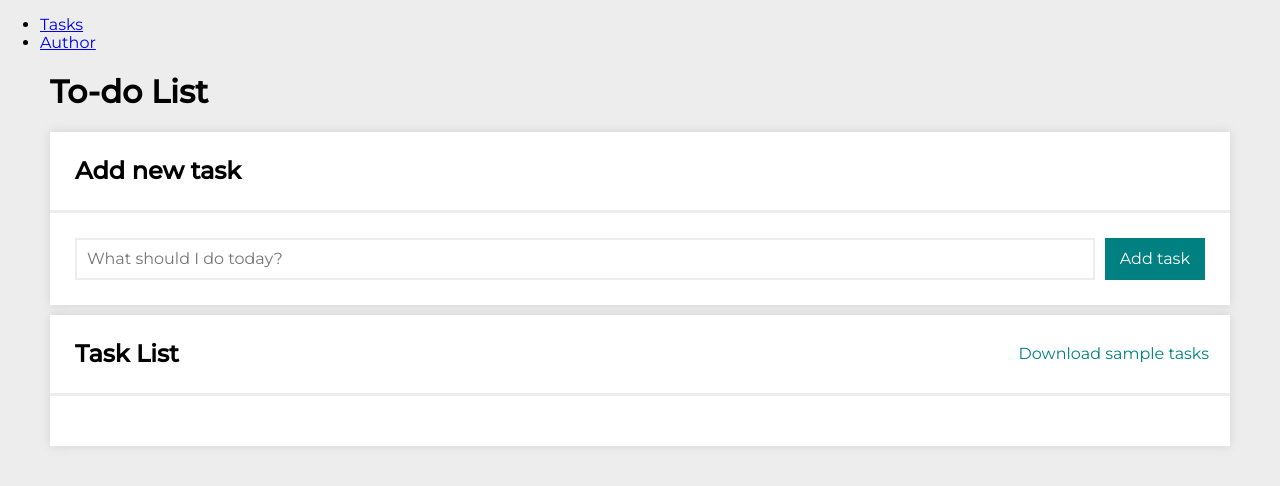
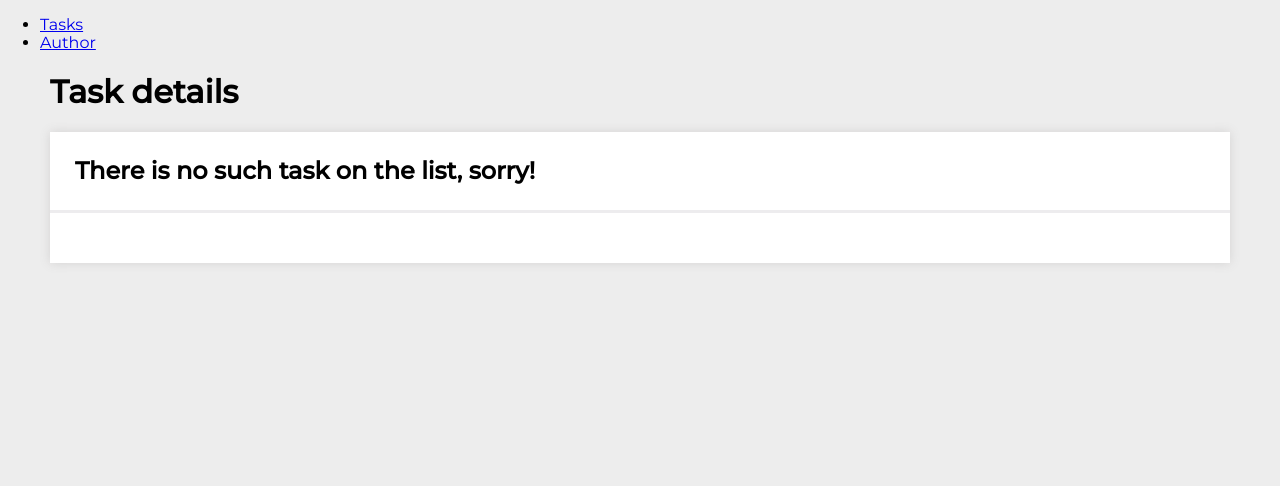
Before and after one commit to stolar-xyz/to-do-list-react, a React (Create React App) app: page /#/tasks/1 in a window 1280 px wide. Shown: the top 486 px of the page. Built offline with nearby package versions, Linux system fonts and the light colour scheme.

Commit message:
added task description subpage to tasks list

```diff
--- a/src/App/App.js
+++ b/src/App/App.js
@@ -1,7 +1,8 @@
 import React from "react";
 import { HashRouter, Link, Redirect, Route, Switch } from "react-router-dom";
-import Author from "./features/author/Author";
-import Tasks from "./features/tasks/Tasks";
+import AuthorPage from "./features/author/AuthorPage";
+import TasksPage from "./features/tasks/TasksPage/index";
+import TaskPage from "./features/tasks/TaskPage/index";
 
 const App = () => (
     <HashRouter>
@@ -15,11 +16,14 @@ const App = () => (
                 </li>
             </ul>
             <Switch>
+                <Route path="/tasks/:id">
+                    <TaskPage />
+                </Route>
                 <Route path="/tasks">
-                    <Tasks />
+                    <TasksPage />
                 </Route>
                 <Route path="/author">
-                    <Author />
+                    <AuthorPage />
                 </Route>
                 <Route path="/">
                     <Redirect to="/tasks" />
--- a/src/App/features/author/Author.js
+++ b/src/App/features/author/AuthorPage.js
@@ -3,7 +3,7 @@ import Section from "../../common/Section";
 import Header from "../../common/Header";
 import Container from "../../common/Container";
 
-const Author = () => (
+const AuthorPage = () => (
     <Container>
         <Header title="About author" />
         <Section
@@ -13,4 +13,4 @@ const Author = () => (
     </Container>
 );
 
-export default Author;
+export default AuthorPage;
--- /dev/null
+++ b/src/App/features/tasks/TaskPage/index.js
@@ -0,0 +1,29 @@
+import React from "react";
+import Section from "../../../common/Section";
+import Header from "../../../common/Header";
+import Container from "../../../common/Container";
+import { useParams } from "react-router-dom";
+import { useSelector } from "react-redux";
+import { getTaskById, setTasks } from "../tasksSlice";
+
+const TaskPage = () => {
+    const { id } = useParams();
+    const task = useSelector(state => getTaskById(state, id), (setTasks));
+
+    return (
+        <Container>
+            <Header title="Task details" />
+            <Section
+                title={task ? task.content : "There is no such task on the list, sorry!"}
+                body={task && (
+                    <>
+                        <strong>Completed:</strong> {task.done ? "Yes" : "No"}
+                    </>
+                )
+                }
+            />
+        </Container>
+    )
+};
+
+export default TaskPage;
--- a/src/App/features/tasks/Tasks.js
+++ /dev/null
@@ -1,24 +0,0 @@
-import React from "react";
-import Form from "./Form";
-import TaskList from "./TaskList";
-import Buttons from "./Buttons";
-import Section from "../../common/Section";
-import Header from "../../common/Header";
-import Container from "../../common/Container";
-
-const Tasks = () => (
-  <Container>
-    <Header title="To-do List" />
-    <Section
-      title="Add new task"
-      body={<Form />}
-    />
-    <Section
-      title="Task List"
-      body={<TaskList />}
-      extraHeaderContent={<Buttons />}
-    />
-  </Container>
-);
-
-export default Tasks;
--- a/src/App/features/tasks/Buttons/index.js
+++ b/src/App/features/tasks/TasksPage/Buttons/index.js
@@ -9,7 +9,7 @@ import {
     selectHideDone,
     selectIsEveryTaskDone,
     fetchExampleTasks
-} from "../../tasks/tasksSlice";
+} from "../../tasksSlice";
 
 const Buttons = () => {
     const areTasksEmpty = useSelector(selectAreTasksEmpty);
--- a/src/App/features/tasks/Form/index.js
+++ b/src/App/features/tasks/TasksPage/Form/index.js
@@ -1,7 +1,7 @@
 import { nanoid } from "@reduxjs/toolkit";
 import React, { useState, useRef } from "react";
 import { useDispatch } from "react-redux";
-import { addTask } from "../tasksSlice";
+import { addTask } from "../../tasksSlice";
 import { Button, Input, StyledForm } from "./styled";
 
 const Form = () => {
--- a/src/App/features/tasks/TaskList/index.js
+++ b/src/App/features/tasks/TasksPage/TaskList/index.js
@@ -2,7 +2,8 @@ import React from "react";
 import { useSelector, useDispatch } from "react-redux";
 import { FaCheck, FaTimes } from "react-icons/fa";
 import { Content, Item, Button, Tasks } from "./styled";
-import { selectTasks, toggleTaskDone, removeTask, selectHideDone } from "../tasksSlice";
+import { selectTasks, toggleTaskDone, removeTask, selectHideDone } from "../../tasksSlice";
+import { Link } from "react-router-dom";
 
 const TaskList = () => {
     const tasks = useSelector(selectTasks);
@@ -22,9 +23,8 @@ const TaskList = () => {
                         onClick={() => dispatch(toggleTaskDone(task.id))}>
                         <FaCheck title="check mark" />
                     </Button>
-                    <Content
-                        done={task.done}>
-                        {task.content}
+                    <Content done={task.done}>
+                        <Link to={`/tasks/${task.id}`}>{task.content}</Link>
                     </Content>
                     <Button
                         remove
--- /dev/null
+++ b/src/App/features/tasks/TasksPage/index.js
@@ -0,0 +1,24 @@
+import React from "react";
+import Form from "./Form";
+import TaskList from "./TaskList";
+import Buttons from "./Buttons";
+import Section from "../../../common/Section";
+import Header from "../../../common/Header";
+import Container from "../../../common/Container";
+
+const TasksPage = () => (
+    <Container>
+        <Header title="To-do List" />
+        <Section
+            title="Add new task"
+            body={<Form />}
+        />
+        <Section
+            title="Task List"
+            body={<TaskList />}
+            extraHeaderContent={<Buttons />}
+        />
+    </Container>
+);
+
+export default TasksPage;
--- a/src/App/features/tasks/tasksSlice.js
+++ b/src/App/features/tasks/tasksSlice.js
@@ -55,4 +55,6 @@ export const selectHideDone = state => selectTasksState(state).hideDone;
 export const selectIsEveryTaskDone = state => selectTasks(state).every(({ done }) => done);
 export const selectAreTasksEmpty = state => selectTasks(state).length === 0;
 
+export const getTaskById = (state, taskId) => selectTasks(state).find(({ id }) => id === taskId);
+
 export default tasksSlice.reducer;
```
Also changed, not shown: src/App/features/tasks/TasksPage/Buttons/styled.js (renamed from src/App/features/tasks/Buttons/styled.js), src/App/features/tasks/TasksPage/Form/styled.js (renamed from src/App/features/tasks/Form/styled.js), src/App/features/tasks/TasksPage/TaskList/styled.js (renamed from src/App/features/tasks/TaskList/styled.js).
